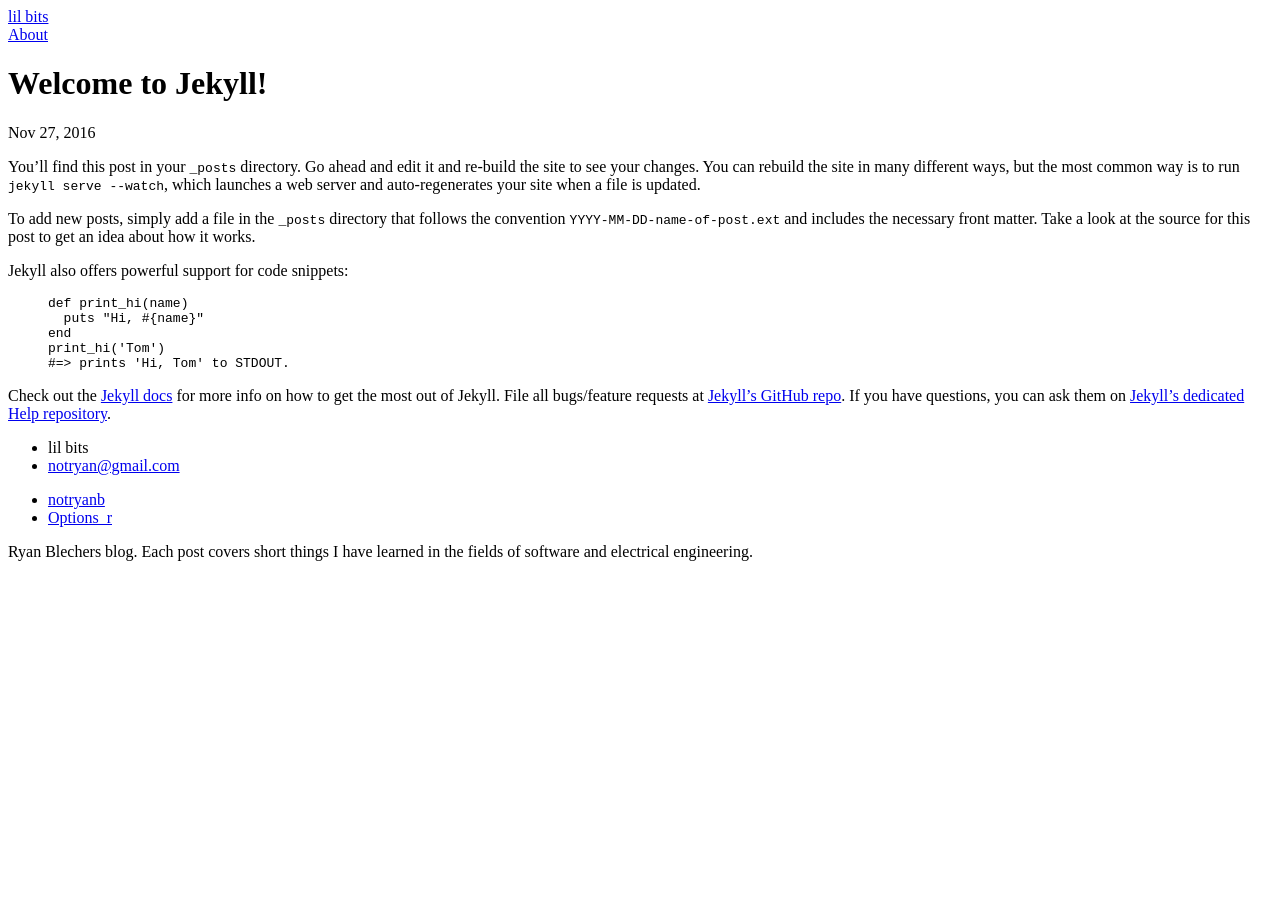
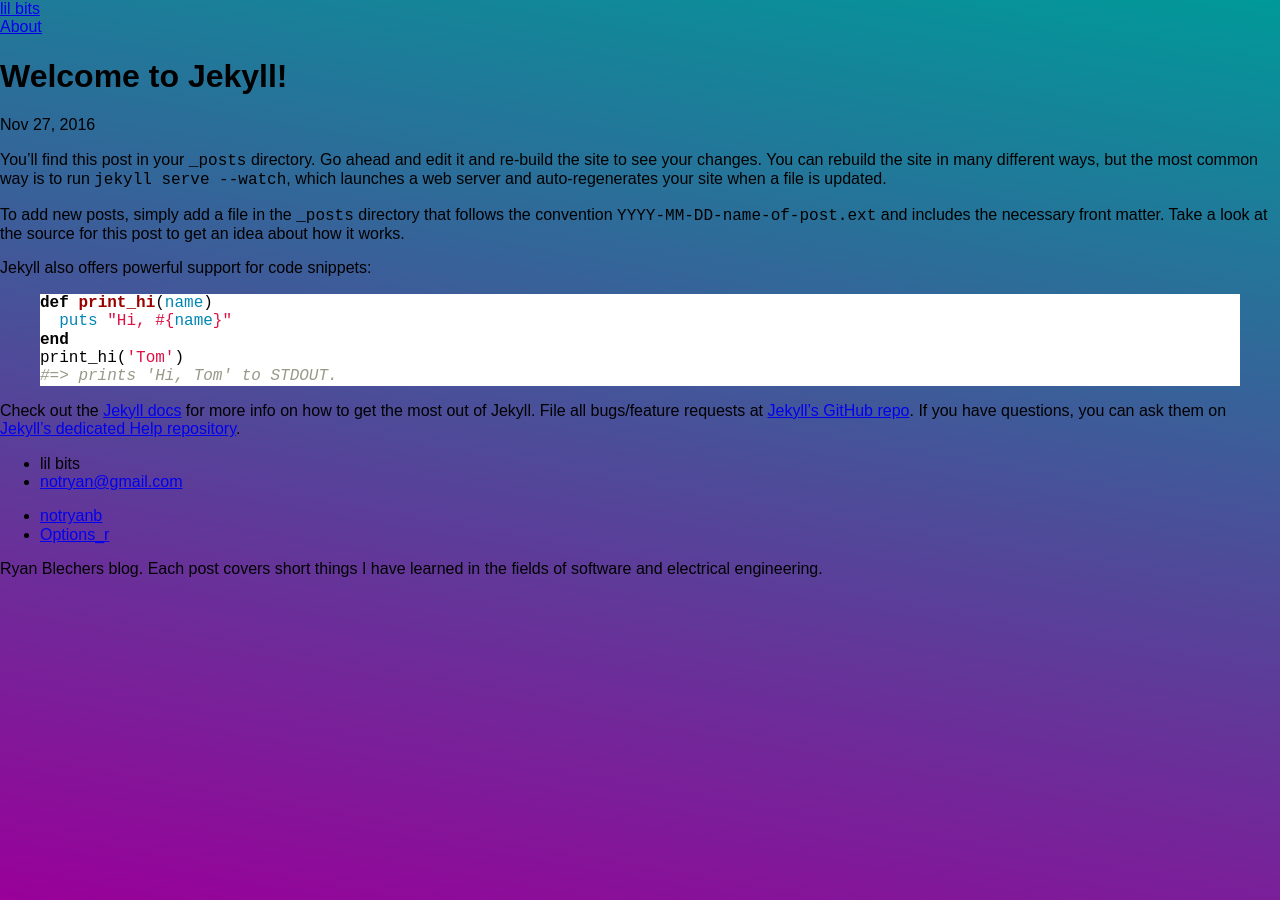
Before and after one commit to notryanb/notryanb.github.io, a Jekyll site: the page built from _posts/2016-11-27-welcome-to-jekyll.markdown, in a window 1280 px wide. Built offline with Jekyll 4.4.1, drawn with Linux system fonts in a browser that asks for light colours.

Commit message:
Add linear gradient to bg

```diff
--- a/_sass/_layout.scss
+++ b/_sass/_layout.scss
@@ -1,237 +1,28 @@
-/**
- * Site header
- */
-.site-header {
-    //border-top: 5px solid $grey-color-dark;
-    //border-bottom: 1px solid $grey-color-light;
-    min-height: 56px;
-
-    // Positioning context for the mobile navigation icon
-    position: relative;
+/*
+body {
+background-image:
+linear-gradient(-170deg,
+#099 0%, red 100%
+);
 }
-
-.site-title {
-    font-family: 'Bungee', cursive;
-    font-size: 46px;
-    line-height: 56px;
-    letter-spacing: -1px;
-    margin-bottom: 0;
-    text-align: center;
-    margin: auto;
-
-    &,
-    &:visited {
-        color: $grey-color-dark;
-    }
-}
-
-.site-nav {
-    //float: right;
-    line-height: 56px;
-
-    .menu-icon {
-        display: none;
-    }
-
-    .page-link {
-        color: $text-color;
-        line-height: $base-line-height;
-
-        // Gaps between nav items, but not on the first one
-        &:not(:first-child) {
-            margin-left: 20px;
-        }
-    }
-
-    @include media-query($on-palm) {
-        position: absolute;
-        top: 9px;
-        right: 30px;
-        background-color: $background-color;
-        border: 1px solid $grey-color-light;
-        border-radius: 5px;
-        text-align: right;
-
-        .menu-icon {
-            display: block;
-            float: right;
-            width: 36px;
-            height: 26px;
-            line-height: 0;
-            padding-top: 10px;
-            text-align: center;
-
-            > svg {
-                width: 18px;
-                height: 15px;
-
-                path {
-                    fill: $grey-color-dark;
-                }
-            }
-        }
-
-        .trigger {
-            clear: both;
-            display: none;
-        }
-
-        &:hover .trigger {
-            display: block;
-            padding-bottom: 5px;
-        }
-
-        .page-link {
-            display: block;
-            padding: 5px 10px;
-        }
-    }
-}
-
-
-
-/**
- * Site footer
- */
-.site-footer {
-    //border-top: 1px solid $grey-color-light;
-    padding: $spacing-unit 0;
-}
-
-.footer-heading {
-    font-size: 18px;
-    margin-bottom: $spacing-unit / 2;
-}
-
-.contact-list,
-.social-media-list {
-    list-style: none;
-    margin-left: 0;
-}
-
-.footer-col-wrapper {
-    font-size: 15px;
-    color: $grey-color;
-    margin-left: -$spacing-unit / 2;
-    @extend %clearfix;
-}
-
-.footer-col {
-    float: left;
-    margin-bottom: $spacing-unit / 2;
-    padding-left: $spacing-unit / 2;
-}
-
-.footer-col-1 {
-    width: -webkit-calc(35% - (#{$spacing-unit} / 2));
-    width:         calc(35% - (#{$spacing-unit} / 2));
-}
-
-.footer-col-2 {
-    width: -webkit-calc(20% - (#{$spacing-unit} / 2));
-    width:         calc(20% - (#{$spacing-unit} / 2));
-}
-
-.footer-col-3 {
-    width: -webkit-calc(45% - (#{$spacing-unit} / 2));
-    width:         calc(45% - (#{$spacing-unit} / 2));
-}
-
-@include media-query($on-laptop) {
-    .footer-col-1,
-    .footer-col-2 {
-        width: -webkit-calc(50% - (#{$spacing-unit} / 2));
-        width:         calc(50% - (#{$spacing-unit} / 2));
-    }
-
-    .footer-col-3 {
-        width: -webkit-calc(100% - (#{$spacing-unit} / 2));
-        width:         calc(100% - (#{$spacing-unit} / 2));
-    }
-}
-
-@include media-query($on-palm) {
-    .footer-col {
-        float: none;
-        width: -webkit-calc(100% - (#{$spacing-unit} / 2));
-        width:         calc(100% - (#{$spacing-unit} / 2));
-    }
-}
-
-
-
-/**
- * Page content
- */
-.page-content {
-    padding: $spacing-unit 0;
-}
-
-.page-heading {
-    font-size: 20px;
-}
-
-
-.post-list {
-    margin-left: 0;
-    list-style: none;
-
-    > li {
-        margin-bottom: $spacing-unit;
-    }
-}
-
-
-/**
- * Posts
  */
 
-.post-container {
-  background: #efefef;
+body {
+  font-family: sans-serif;
+  background-attachment: fixed;
+  -webkit-font-smoothing: antialiased;
+  background-image: -webkit-linear-gradient(260deg, #099 0%, #990099 100%);
+  background-image: linear-gradient(-170deg, #099 0%, #990099 100%);
 }
-.post-header {
-    margin-bottom: $spacing-unit;
-    color: #87bcac;
+body:before {
+  background-image: -webkit-linear-gradient(260deg, #099 0%, #990099 100%);
+  background-image: linear-gradient(-170deg, #099 0%, #990099 100%);
+  content: '';
+  display: block;
+  position: fixed;
+  top: 0;
+  left: 0;
+  right: 0;
+  bottom: 0;
+  z-index: -1;
 }
-
-.post-date {
-  font-size: 16px;
-}
-
-.post-link {
-    font-size: 20px;
-    letter-spacing: -1px;
-    line-height: 1;
-
-    @include media-query($on-laptop) {
-        font-size: 20px;
-    }
-}
-
-.post-content {
-    margin-bottom: $spacing-unit;
-
-    h2 {
-        font-size: 32px;
-
-        @include media-query($on-laptop) {
-            font-size: 28px;
-        }
-    }
-
-    h3 {
-        font-size: 26px;
-
-        @include media-query($on-laptop) {
-            font-size: 22px;
-        }
-    }
-
-    h4 {
-        font-size: 20px;
-
-        @include media-query($on-laptop) {
-            font-size: 18px;
-        }
-    }
-}
--- a/_sass/_syntax-highlighting.scss
+++ b/_sass/_syntax-highlighting.scss
@@ -3,7 +3,7 @@
  */
 .highlight {
     background: #fff;
-    @extend %vertical-rhythm;
+    //@extend %vertical-rhythm;
 
     .c     { color: #998; font-style: italic } // Comment
     .err   { color: #a61717; background-color: #e3d2d2 } // Error
--- /dev/null
+++ b/css/main.scss
@@ -0,0 +1,49 @@
+---
+# Only the main Sass file needs front matter (the dashes are enough)
+---
+@charset "utf-8";
+
+
+
+// Our variables
+$base-font-family: Helvetica, Arial, sans-serif;
+$base-font-size:   16px;
+$small-font-size:  $base-font-size * 0.875;
+$base-line-height: 1.5;
+
+$spacing-unit:     30px;
+
+$text-color:       #111;
+$background-color: #099;
+$brand-color:      #6a8f7f;
+
+$grey-color:       #828282;
+$grey-color-light: lighten($grey-color, 40%);
+$grey-color-dark:  darken($grey-color, 25%);
+
+$on-palm:          600px;
+$on-laptop:        800px;
+
+
+
+// Using media queries with like this:
+// @include media-query($palm) {
+//     .wrapper {
+//         padding-right: $spacing-unit / 2;
+//         padding-left: $spacing-unit / 2;
+//     }
+// }
+@mixin media-query($device) {
+    @media screen and (max-width: $device) {
+        @content;
+    }
+}
+
+
+
+// Import partials from `sass_dir` (defaults to `_sass`)
+@import
+        "base",
+        "layout",
+        "syntax-highlighting"
+;
```
